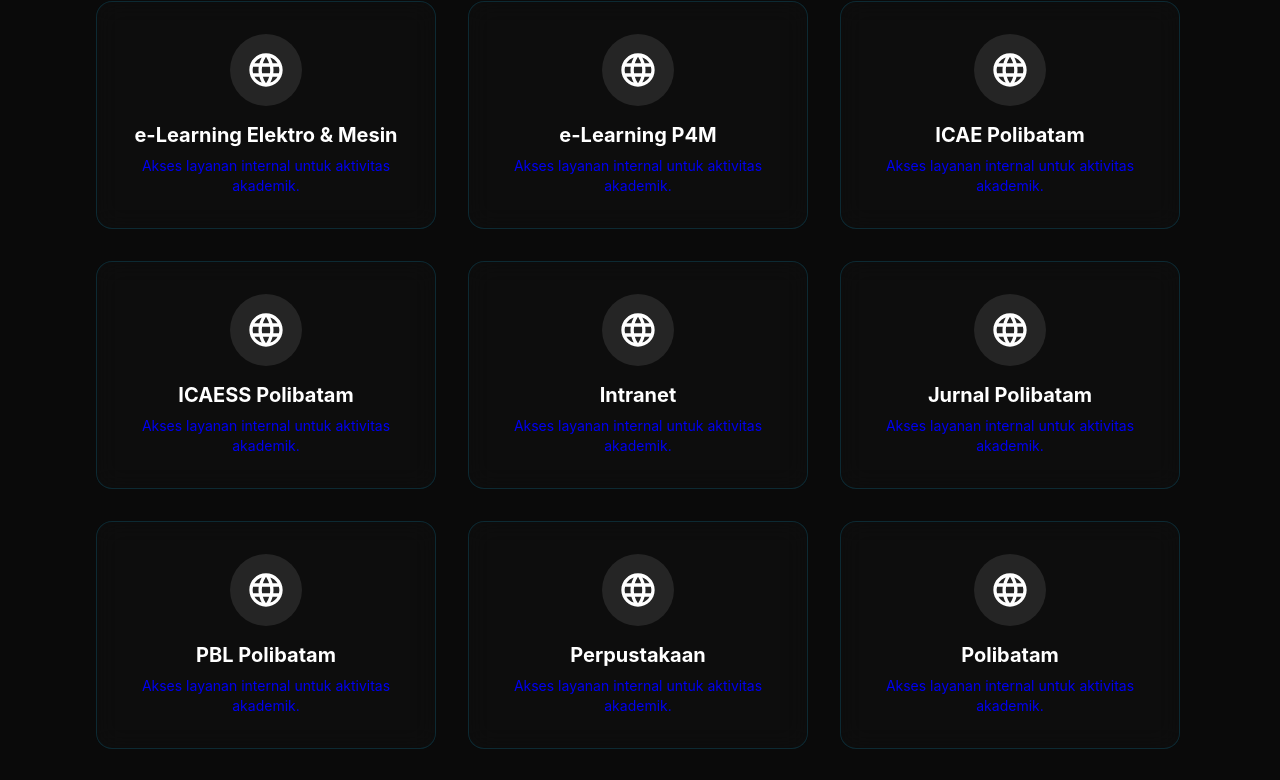
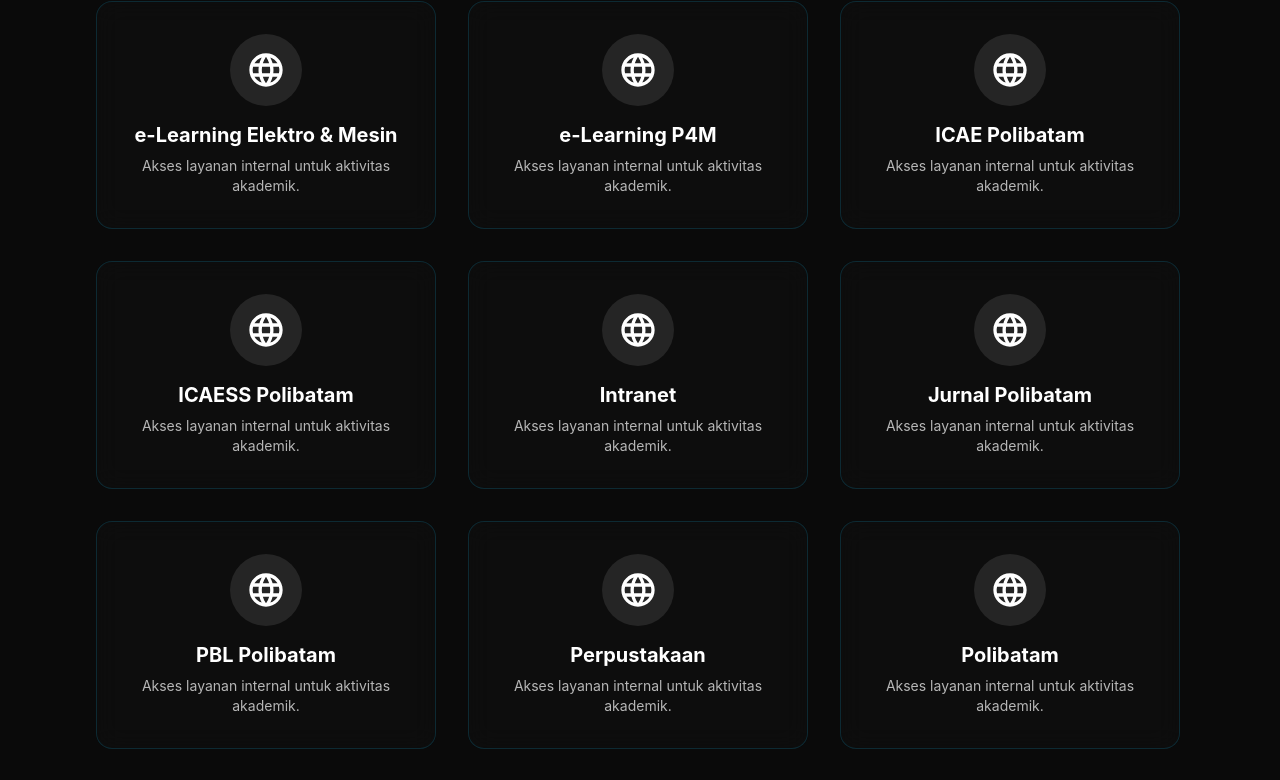
Before and after one commit to smooth0perat0re/upatik-web-profile, a React (Vite) app: page / in a window 1280 px wide. Shown: the part 1803-2583 px from the top of the page. Built offline with nearby package versions, Linux system fonts and the light colour scheme.

Commit message:
style: fix link color bleed in services section

```diff
--- a/src/components/ServicesSection.jsx
+++ b/src/components/ServicesSection.jsx
@@ -86,7 +86,7 @@
                 <Typography className="service-title" variant="h6" sx={{ color: mode === 'dark' ? '#fff' : 'primary.main', fontWeight: 700, mb: 1, transition: 'all 0.4s ease', lineHeight: 1.3 }}>
                   {service.name}
                 </Typography>
-                <Typography variant="body2" color="text.secondary">
+                <Typography variant="body2" sx={{ color: mode === 'dark' ? 'rgba(255, 255, 255, 0.7)' : 'text.secondary' }}>
                   {t('services_desc')}
                 </Typography>
               </CardActionArea>
```
